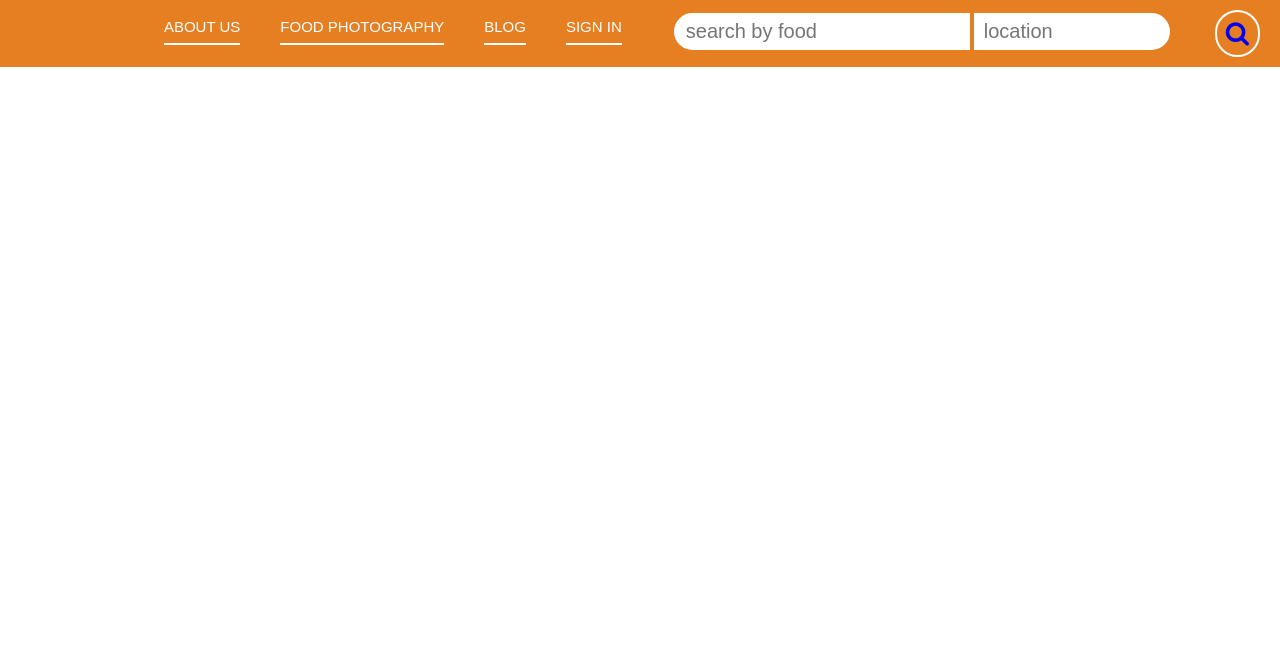
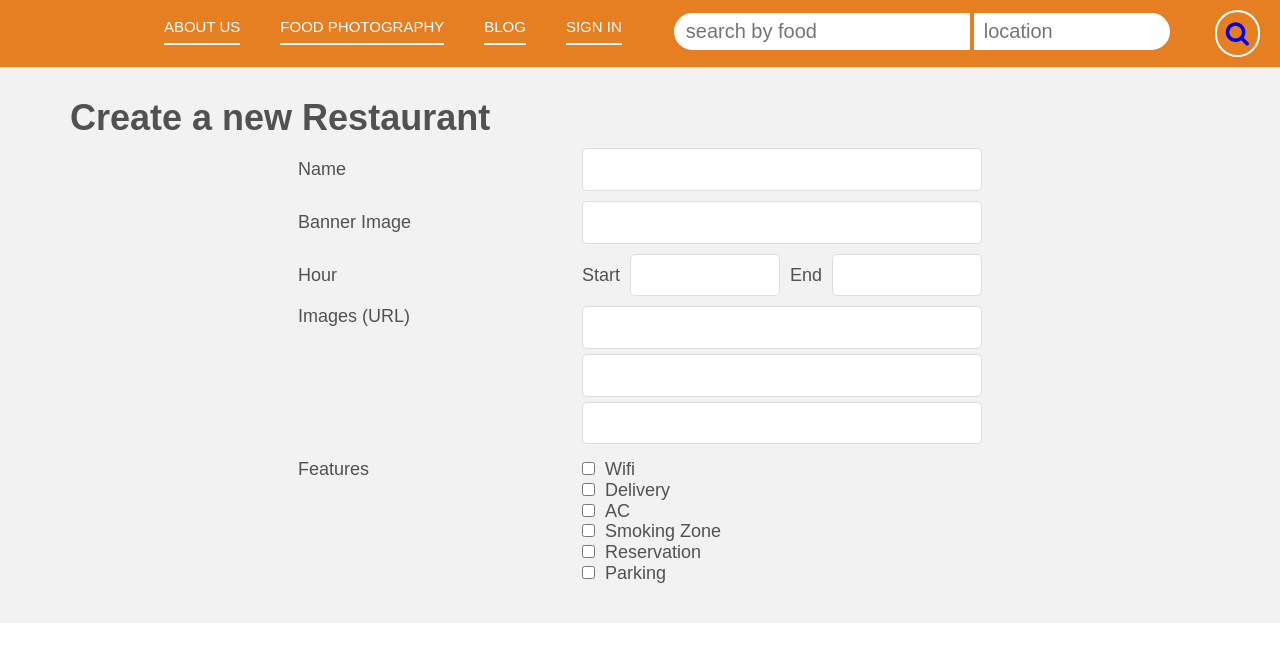
Before and after one commit to ahmedsadman/foodhub-web, a React (Create React App) app: page /main/restaurants/create in a window 1280 px wide. Shown: the top 662 px of the page. Built offline with nearby package versions, Linux system fonts and the light colour scheme.

Commit message:
form design

```diff
--- a/src/routes/MainPage.js
+++ b/src/routes/MainPage.js
@@ -3,10 +3,11 @@ import { BrowserRouter, Router, Route } from 'react-router-dom';
 import Navbar from '../components/Navbar';
 import SearchResult from './SearchResult';
 import DetailsPage from './Details';
+import CreateRestaurant from './ResCreate';
 import { history } from '../utils/history';
 import styles from '../views/SearchResult.module.css';
 
-const MainPage = (props) => {
+const MainPage = props => {
     return (
         <div className={styles.all}>
             <nav>
@@ -23,6 +24,10 @@ const MainPage = (props) => {
                         path='/main/restaurants/details'
                         component={DetailsPage}
                     />
+                    <Route
+                        path='/main/restaurants/create'
+                        component={CreateRestaurant}
+                    />
                 </div>
             </Router>
         </div> /* End of container div */
--- /dev/null
+++ b/src/routes/ResCreate.js
@@ -0,0 +1,179 @@
+import React, { Component } from 'react';
+import { Link } from 'react-router-dom';
+
+class CreateRestaurant extends Component {
+    render() {
+        return (
+            <div style={styles.container}>
+                <h1>Create a new Restaurant</h1>
+                <div style={styles.formContainer}>
+                    <form>
+                        <div style={styles.fieldSet}>
+                            <label htmlFor='name'>Name</label>
+                            <input
+                                style={styles.input}
+                                type='text'
+                                name='name'
+                            />
+                        </div>
+
+                        <div style={styles.fieldSet}>
+                            <label htmlFor='name'>Banner Image</label>
+                            <input
+                                style={styles.input}
+                                type='text'
+                                name='name'
+                            />
+                        </div>
+
+                        <div style={styles.fieldSet}>
+                            <p>Hour</p>
+                            <div>
+                                <label htmlFor='name'>Start</label>
+                                <input
+                                    style={{ ...styles.input, width: 150 }}
+                                    type='text'
+                                    name='name'
+                                />
+
+                                <label
+                                    htmlFor='name'
+                                    style={{ marginLeft: 10 }}
+                                >
+                                    End
+                                </label>
+                                <input
+                                    style={{ ...styles.input, width: 150 }}
+                                    type='text'
+                                    name='name'
+                                />
+                            </div>
+                        </div>
+                        <div
+                            style={{
+                                ...styles.fieldSet,
+                                alignItems: 'flex-start'
+                            }}
+                        >
+                            <label htmlFor='name'>Images (URL)</label>
+                            <div
+                                style={{
+                                    display: 'flex',
+                                    flexDirection: 'column'
+                                }}
+                            >
+                                <input
+                                    style={{ ...styles.input, marginBottom: 5 }}
+                                    type='text'
+                                    name='name'
+                                />
+                                <input
+                                    style={{ ...styles.input, marginBottom: 5 }}
+                                    type='text'
+                                    name='name'
+                                />
+                                <input
+                                    style={{ ...styles.input, marginBottom: 5 }}
+                                    type='text'
+                                    name='name'
+                                />
+                            </div>
+                        </div>
+                        <div
+                            style={{
+                                ...styles.fieldSet,
+                                alignItems: 'flex-start'
+                            }}
+                        >
+                            <div>
+                                <p>Features</p>
+                            </div>
+
+                            <div
+                                style={{
+                                    display: 'flex',
+                                    flexDirection: 'column'
+                                }}
+                            >
+                                <div style={{ width: 400 }}>
+                                    <input
+                                        type='checkbox'
+                                        name='name'
+                                        style={{ marginRight: 10 }}
+                                    />
+                                    <label htmlFor='wifi'>Wifi</label>
+                                </div>
+
+                                <div style={{ width: 400 }}>
+                                    <input
+                                        type='checkbox'
+                                        name='name'
+                                        style={{ marginRight: 10 }}
+                                    />
+                                    <label htmlFor='wifi'>Delivery</label>
+                                </div>
+                                <div style={{ width: 400 }}>
+                                    <input
+                                        type='checkbox'
+                                        name='name'
+                                        style={{ marginRight: 10 }}
+                                    />
+                                    <label htmlFor='wifi'>AC</label>
+                                </div>
+                                <div style={{ width: 400 }}>
+                                    <input type='checkbox' name='name' style={{ marginRight: 10 }} />
+                                    <label htmlFor='wifi'>Smoking Zone</label>
+                                </div>
+                                <div style={{ width: 400 }}>
+                                    <input type='checkbox' name='name' style={{ marginRight: 10 }} />
+                                    <label htmlFor='wifi'>Reservation</label>
+                                </div>
+                                <div style={{ width: 400 }}>
+                                    <input type='checkbox' name='name' style={{ marginRight: 10 }} />
+                                    <label htmlFor='wifi'>Parking</label>
+                                </div>
+                            </div>
+                        </div>
+                    </form>
+                </div>
+            </div>
+        );
+    }
+}
+
+const styles = {
+    container: {
+        width: 1140,
+        marginLeft: 'auto',
+        marginRight: 'auto',
+        paddingTop: 30,
+        paddingBottom: 30,
+        boxSizing: 'border-box'
+    },
+    formContainer: {
+        display: 'flex',
+        width: '60%',
+        marginLeft: 'auto',
+        marginRight: 'auto',
+        flexGrow: 1,
+        flexDirection: 'column'
+    },
+    fieldSet: {
+        marginTop: 10,
+        marginBottom: 10,
+        display: 'flex',
+        justifyContent: 'space-between',
+        alignItems: 'center'
+    },
+    input: {
+        width: 400,
+        marginLeft: 10,
+        padding: 10,
+        borderRadius: 5,
+        boxSizing: 'border-box',
+        outline: 'none',
+        border: '1px solid #ddd'
+    }
+};
+
+export default CreateRestaurant;
```
